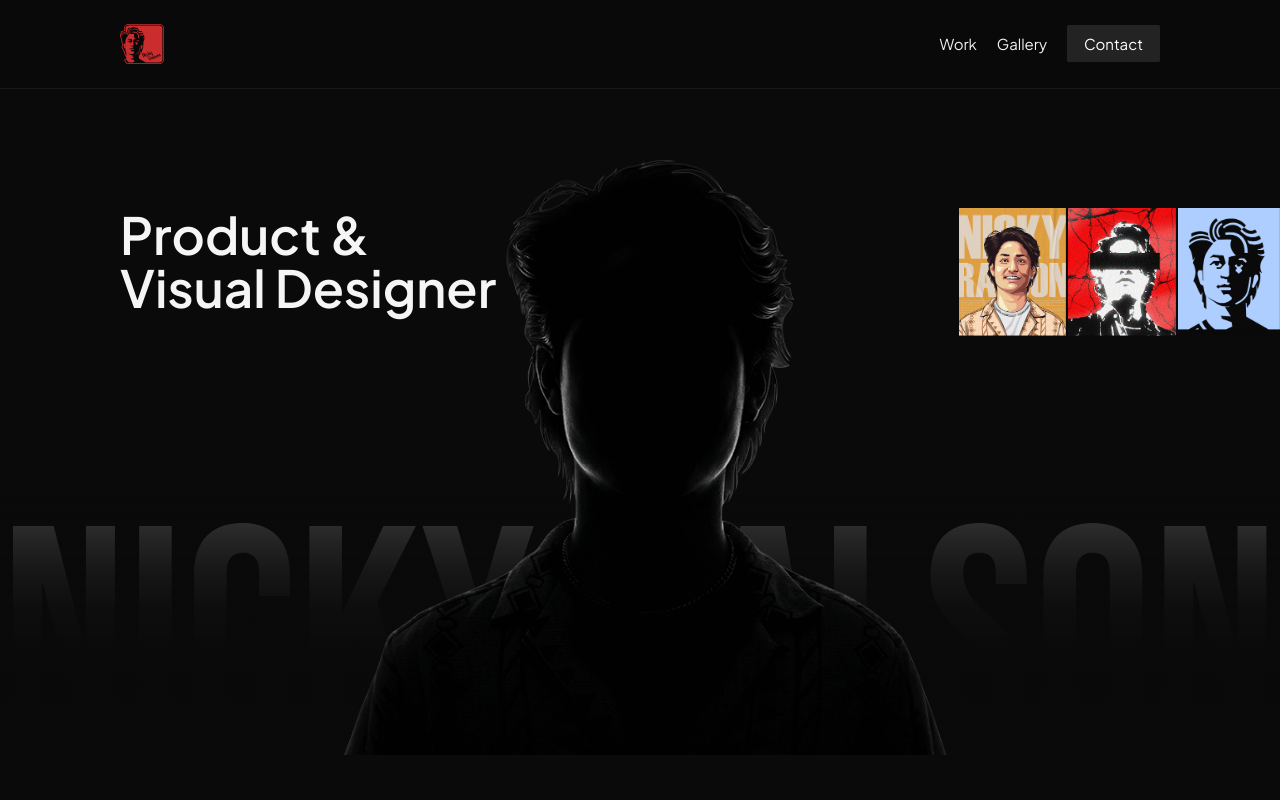
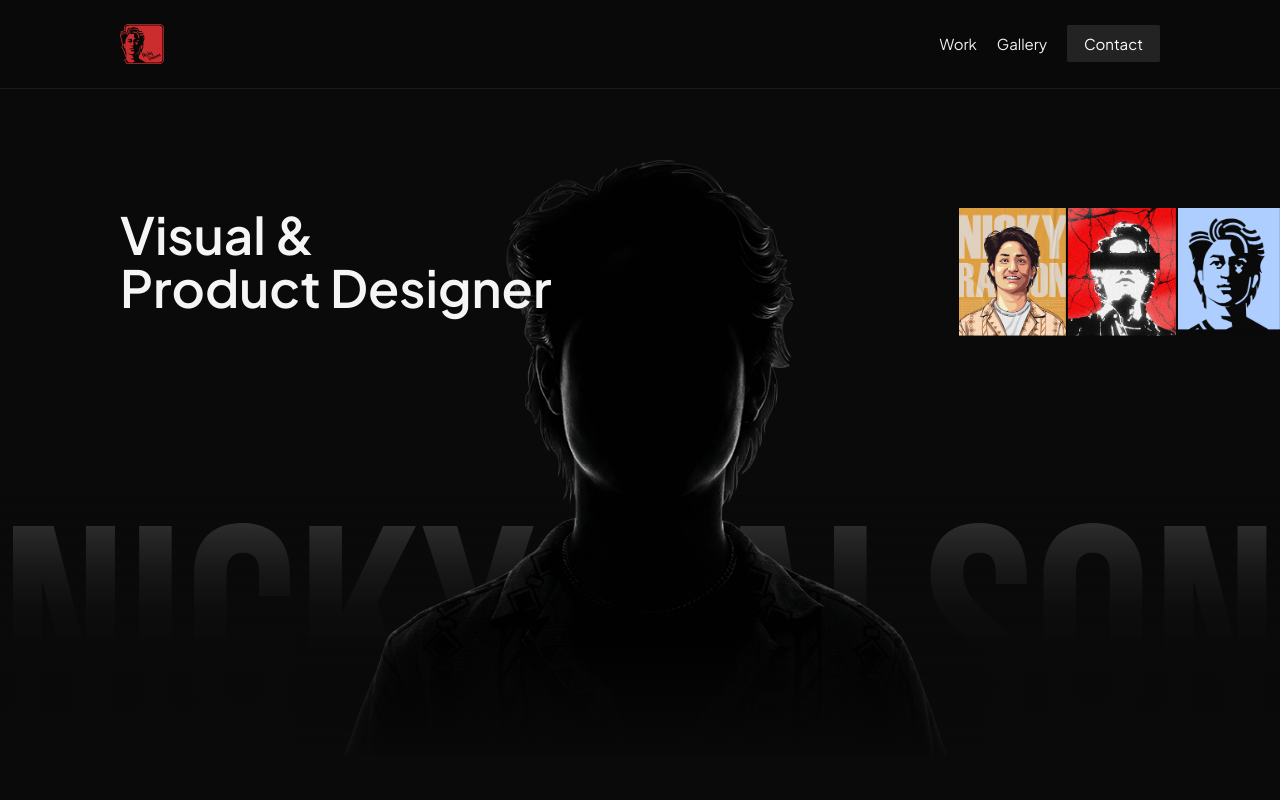
Before and after one commit to aswinlegarcon/portfolio-nickyralson, a React (Vite) app: page / in a window 1280 px wide. Shown: the top 800 px of the page. Built offline with nearby package versions, Linux system fonts and the light colour scheme.

Commit message:
Text change and adjust hero section

```diff
--- a/src/App.jsx
+++ b/src/App.jsx
@@ -212,6 +212,17 @@ function HoverRevealImage({ baseSrc, revealSrc, alt, className, revealSize = 100
         }}
         draggable={false}
       />
+      {/* Bottom gradient overlay — small fade at the bottom of the hero image, hidden on hover.
+         CHANGE GRADIENT HEIGHT: adjust the height percentage below (e.g. '20%', '40%').
+         CHANGE GRADIENT DARKNESS: adjust rgba alpha (0.85 = 85% dark) in the linear-gradient. */}
+      <div
+        className="pointer-events-none absolute inset-x-0 bottom-0 z-10 transition-opacity duration-300"
+        style={{
+          height: '20%',
+          background: 'linear-gradient(to top, rgba(10,10,10,0.8) 0%, transparent 100%)',
+          opacity: isHovered ? 0 : 1,
+        }}
+      />
     </div>
   )
 }
@@ -789,19 +800,19 @@ function WhereItStartedSection() {
             </Link>
           </div>
 
-          {/* IMAGE STRIP */}
-          <div className="relative h-[340px] w-full overflow-hidden xl:h-[420px]">
+          {/* IMAGE STRIP — CHANGE HEIGHT: mobile h-[400px], desktop xl:h-[500px] */}
+          <div className="relative h-[400px] w-full overflow-hidden xl:h-[500px]">
             <div
               ref={trackRef}
               className="flex h-full items-start gap-6"
-              style={{ transform: `translateX(${translateX}px)`, transition: 'transform 60ms linear', willChange: 'transform' }}
+              style={{ transform: `translateX(${translateX}px)`, transition: 'transform 60ms linear', willChange: 'transform', width: 'max-content' }}
             >
               {HOME_SCROLL_IMAGES.map((image) => (
                 <img
                   key={image.id}
                   src={image.src}
                   alt={image.alt}
-                  className="h-full w-auto"
+                  className="h-full w-auto flex-shrink-0"
                   draggable={false}
                 />
               ))}
@@ -1296,15 +1307,18 @@ function HomePage() {
         />
         <div className="pointer-events-none absolute inset-x-0 bottom-0 z-10 h-[150px] bg-gradient-to-t from-[#0A0A0A] via-[#0A0A0A]/85 to-transparent sm:h-[190px] md:h-[220px] lg:h-[260px]" />
 
-        {/* Hero text — left padded; image elements flush right */}
-        <div className="pointer-events-none absolute left-0 right-0 top-[92px] z-20 flex items-start justify-between sm:top-[104px] lg:top-[119px]">
+        {/* Hero text — left padded; image elements flush right
+           MOBILE POSITION: top-[62px] controls vertical position on mobile (decrease to move up)
+           MOBILE TEXT WIDTH: max-w-[240px] controls how wide the heading is on mobile (increase for fewer lines) */}
+        <div className="pointer-events-none absolute left-0 right-0 top-[50px] z-20 flex items-start justify-between sm:top-[74px] lg:top-[119px]">
           <h1
-            className="max-w-[190px] pl-6 text-[clamp(28px,8vw,40px)] font-semibold leading-[1.03] text-[#F5F5F5] sm:max-w-[230px] sm:text-[clamp(32px,7vw,46px)] lg:max-w-none lg:pl-[120px] lg:text-[clamp(36px,4vw,64px)]"
+            className="max-w-[240px] pl-6 text-[clamp(28px,8vw,40px)] font-semibold leading-[1.03] text-[#F5F5F5] sm:max-w-[280px] sm:text-[clamp(32px,7vw,46px)] lg:max-w-none lg:pl-[120px] lg:text-[clamp(36px,4vw,64px)]"
           >
-            Product &<br />Visual Designer
+            Visual &<br />Product Designer
           </h1>
 
-          {/* Images are flush to the right viewport edge — no right padding */}
+          {/* Images are flush to the right viewport edge — no right padding
+             These images share the same top offset as the hero text wrapper above */}
           <div className="flex items-start gap-0.5 flex-shrink-0">
             <img src="/assets/Hero%20image%20element%201.png" alt="Hero element 1" className="h-[clamp(46px,8vw,64px)] w-auto object-cover sm:h-[clamp(56px,8vw,84px)] lg:h-[clamp(80px,10vw,128px)]" />
             <img src="/assets/Hero%20image%20element%202.png" alt="Hero element 2" className="h-[clamp(46px,8vw,64px)] w-auto object-cover sm:h-[clamp(56px,8vw,84px)] lg:h-[clamp(80px,10vw,128px)]" />
@@ -1386,7 +1400,7 @@ function WorkPage() {
             What I Do
           </h1>
 
-          <div className="mt-8 flex w-full flex-col gap-8">
+          <div className="mt-8 flex w-full flex-col gap-8 lg:mt-14">
             {WORK_CARDS.map((item) => (
               /*
                 ── FIX 2: Work page cards ────────────────────────────────────────
@@ -1594,7 +1608,7 @@ function GalleryPage() {
           Vector illustrations
         </h1>
 
-        <div className="mt-10 grid grid-cols-2 gap-4 xl:grid-cols-3 2xl:grid-cols-4">
+        <div className="mt-10 grid grid-cols-2 gap-4 xl:grid-cols-3 2xl:grid-cols-4 lg:mt-14">
           {GALLERY_IMAGES.map((image, index) => (
             <button
               key={image.id}
```
